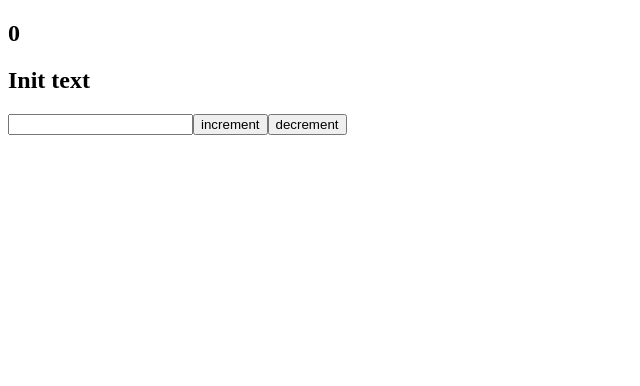
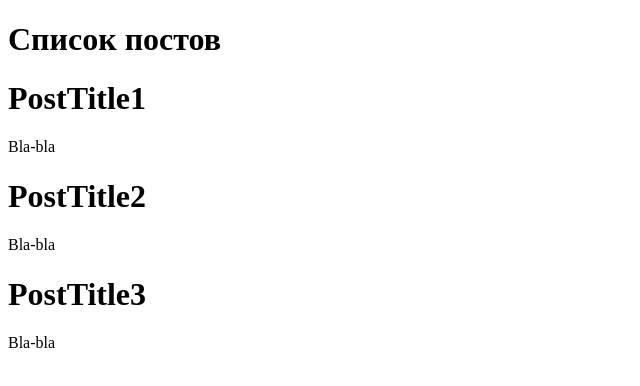
Before and after one commit to ypusovsky/react-learning, a React (Create React App) app: page / in a window 1280 px wide. Shown: the top 386 px of the page, without its empty margins (0-640 px from the left). Built offline with nearby package versions, Linux system fonts and the light colour scheme.

Commit message:
Learned class components, styles, props and components iteration.

```diff
--- a/src/App.js
+++ b/src/App.js
@@ -1,24 +1,16 @@
-import React, {useState} from "react";
+import React, { useState } from "react";
+import PostList from "./components/PostList";
 
 function App() {
-  const [likes, setLikes] = useState(0);
-  const [text, setText] = useState('Init text');
-
-  function increment() {
-    setLikes(likes + 1);
-  }
-
-  function decrement() {
-    setLikes(likes - 1);
-  }
+  const [posts] = useState([
+    {id:1, title: 'PostTitle1', body: 'Bla-bla'},
+    {id:2, title: 'PostTitle2', body: 'Bla-bla'},
+    {id:3, title: 'PostTitle3', body: 'Bla-bla'},
+  ])
 
   return (
     <div>
-      <h2>{likes}</h2>
-      <h2>{text}</h2>
-      <input text={text} onChange={event => setText(event.target.value)}/>
-      <button onClick={increment}>increment</button>
-      <button onClick={decrement}>decrement</button>
+      <PostList posts={posts} />
     </div>
   );
 }
--- /dev/null
+++ b/src/components/PostItem.jsx
@@ -0,0 +1,10 @@
+function PostItem({post}) {
+    return (
+        <div>
+            <h1>{post.title}</h1>
+            <p>{post.body}</p>
+        </div>
+     );
+}
+
+export default PostItem;
--- /dev/null
+++ b/src/components/PostList.jsx
@@ -0,0 +1,16 @@
+import PostItem from './PostItem';
+
+function PostList({posts}) {
+    return (
+        <div>
+            <h1>Список постов</h1>
+            <div>
+                {posts.map(post =>
+                    <PostItem post={post} key={post.id}/>
+                )}
+            </div>
+        </div>
+     );
+}
+
+export default PostList;
--- /dev/null
+++ b/src/styles/style.css
@@ -0,0 +1,9 @@
+* {
+    margin: 0;
+    padding: 0;
+}
+
+.Test {
+    width: 800px;
+    text-align: center;
+}
```
Also changed, not shown: src/components/ClassCounter.js (added, +33 -0 lines), src/components/Counter.jsx (added, +23 -0 lines).
